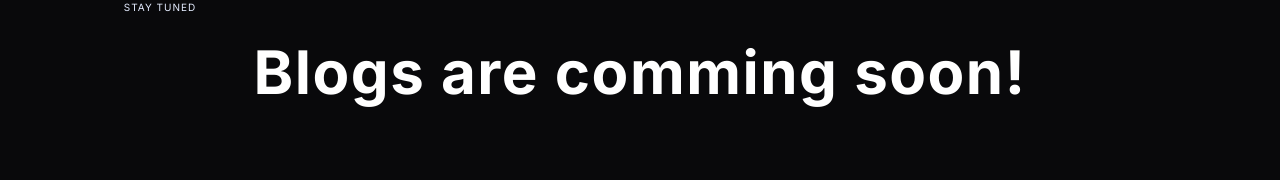
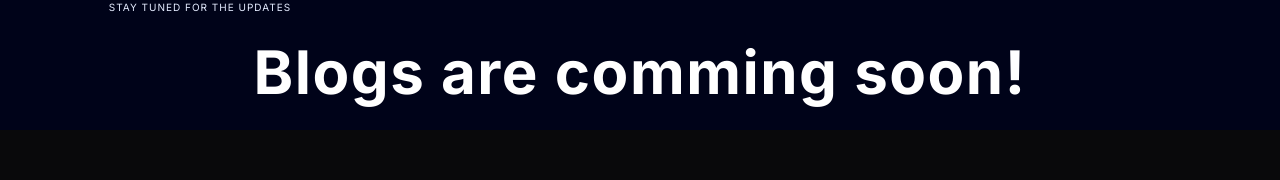
Before and after one commit to dawitel/portfolio, a Next.js app: page /blog in a window 1280 px wide. Shown: the top 180 px of the page. Built offline with nearby package versions, Linux system fonts and the light colour scheme.

Commit message:
update: data

```diff
--- a/app/blog/page.tsx
+++ b/app/blog/page.tsx
@@ -3,13 +3,17 @@
 const Blogpage = () => {
   return (
     <>
+      <main className="relative bg-black-100 flex justify-center items-center flex-col overflow-hidden mx-auto sm:px-10 px-5">
+        <div className="max-w-7xl w-full">
           <p className="uppercase tracking-widest text-[10px] text-center text-blue-100 max-w-80">
-       Stay tuned
+            Stay tuned for the updates
           </p>
           <TextGenerateEffect
             words="Blogs are comming soon!"
             className="text-center text-[40px] md:text-5xl lg:text-6xl"
           />
+        </div>
+      </main>
     </>
   );
 };
```
Lines whose indentation alone changed are shown as unchanged.
